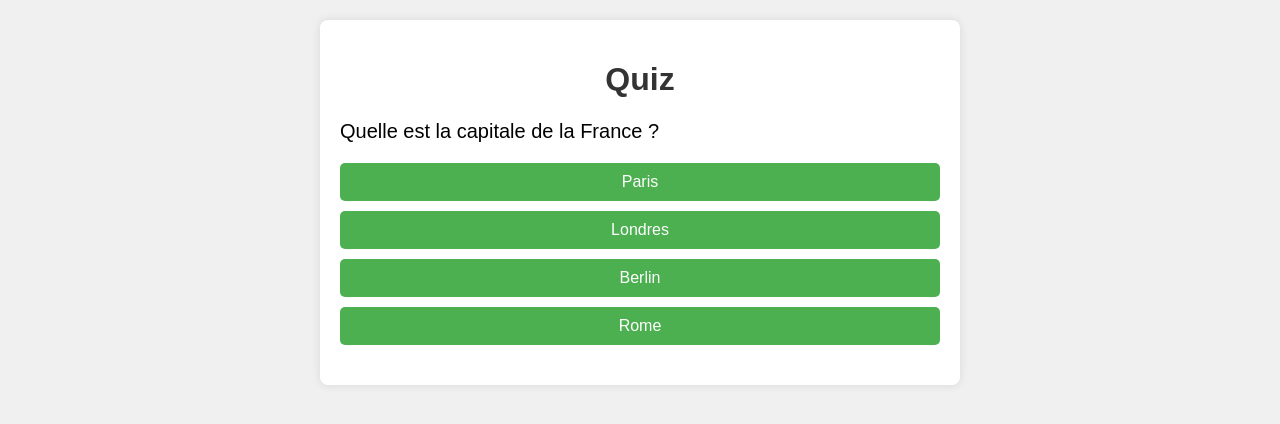
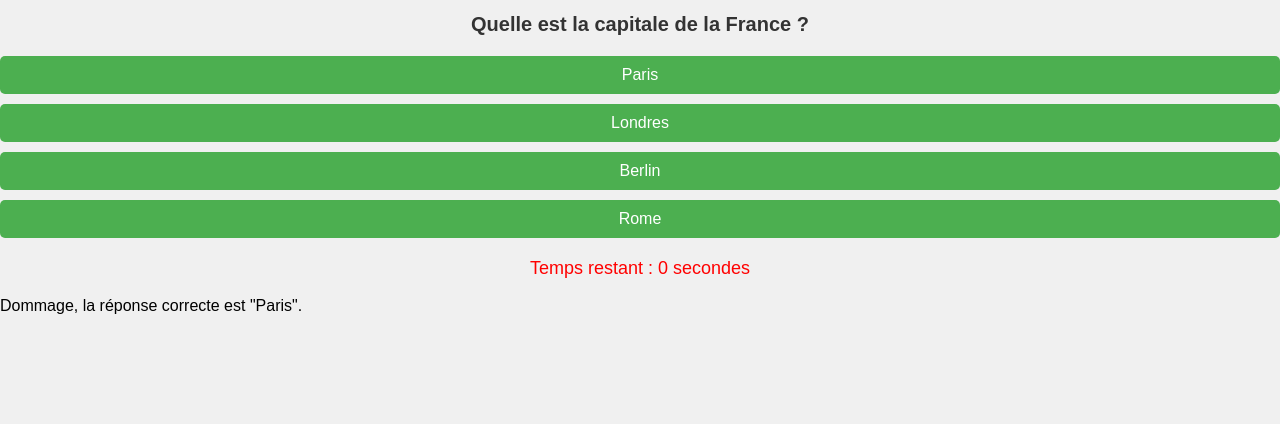
Before and after one commit to progweb-assignment-2023-2024/projet-conception-de-site-web-juin-2024-tahaniyoussouf, a plain HTML site: page Quiz-js-2-main/assets/quiz.html in a window 1280 px wide. Drawn offline with Linux system fonts and the light colour scheme.

Commit message:
Update quiz.html
version finale de html quiz.

```diff
--- a/Quiz-js-2-main/assets/quiz.html
+++ b/Quiz-js-2-main/assets/quiz.html
@@ -3,17 +3,22 @@
 <head>
     <title>Quiz</title>
     <link rel="stylesheet" href="css/style.css">
+    <script src="./js/script.js"></script>
 </head>
 <body>
-    <div class="container">
-        <h1>Quiz</h1>
-        <div id="question"></div>
+
+    <div class="quiz-container">
+        <h1 id="question"></h1>
         <div id="options"></div>
         <div id="score"></div>
-        <div id="countdown"></div>
+        <p id="countdown">Temps restant : <span id="timer">5</span> secondes</p>
+    </div>
+
+    <!-- Modal pour afficher les réponses -->
+    <div class="modal" id="modal">
+        <div class="modal-content" id="modal-content"></div>
     </div>
 
 
-    <script src="js/script.js"></script>
-</body>
+    </body>
 </html>
```
